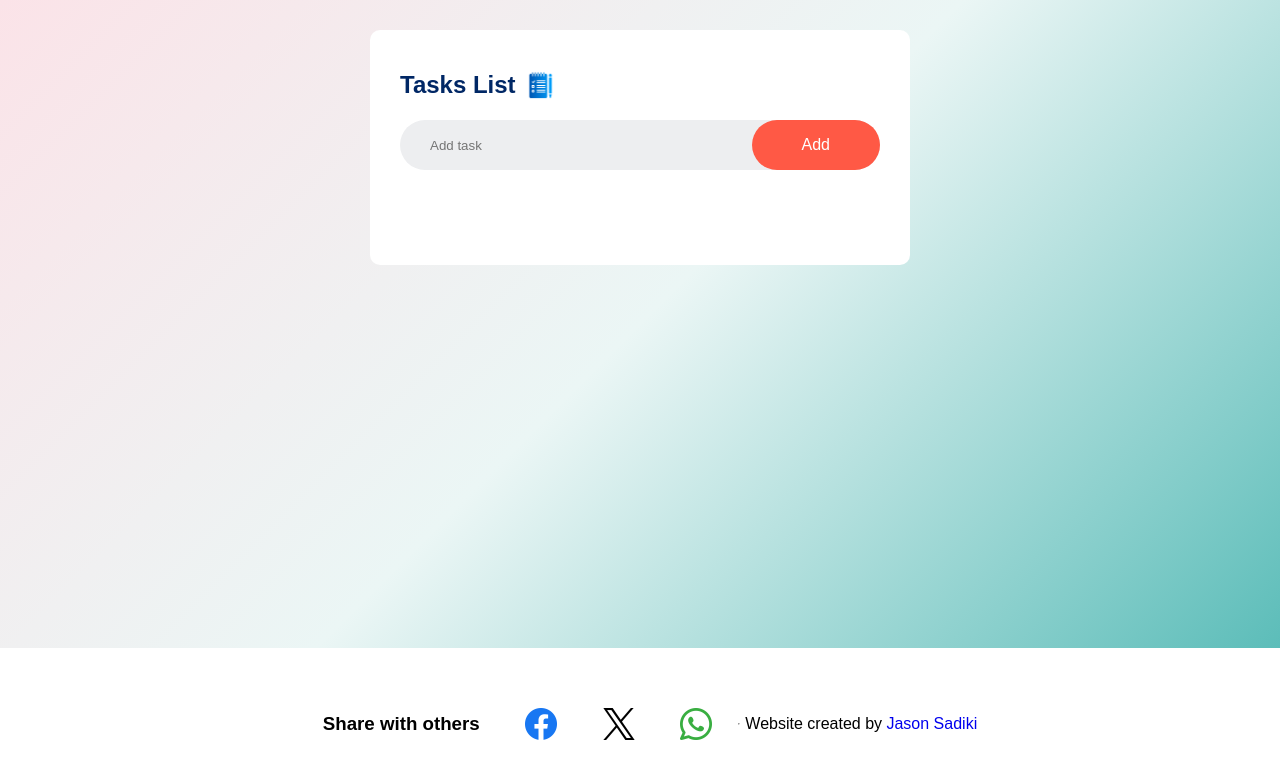
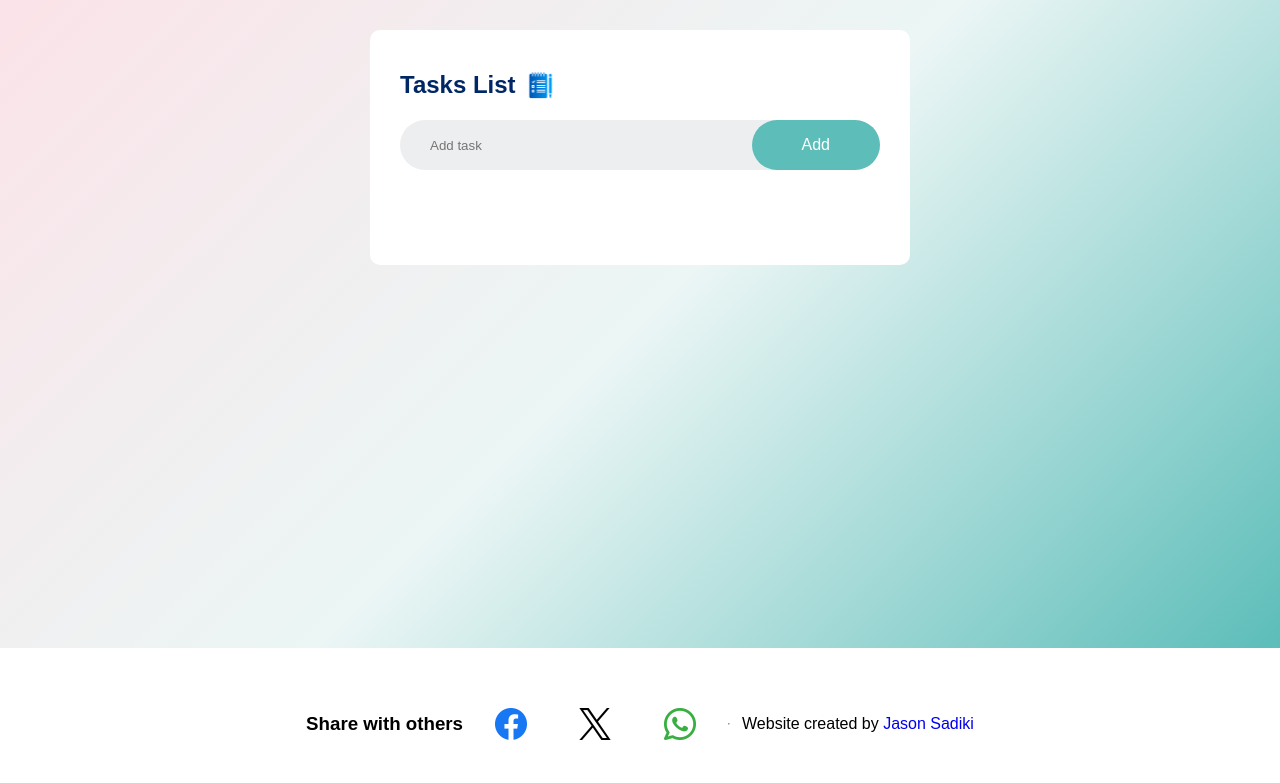
Before and after one commit to thilisadiki/todo-app, a plain HTML site: page index.html in a window 1280 px wide. Drawn offline with Linux system fonts and the light colour scheme.

Commit message:
add comments to code

```diff
--- a/index.html
+++ b/index.html
@@ -15,22 +15,14 @@
                 <button onclick="addTask()">Add</button>
             </div>
             <ul id="list-container">
-               <!-- <li class="checked">Task 1</li>
-                <li> Task 2</li>
-                <li>Task 3</li> -->
             </ul>
-
         </div>
-
-
-
-
     </div>
     <footer class="icons-container">
-        <h3 class="icon-items" > Share with others </h3>
-        <a class="icon-items" href="https://www.facebook.com/sharer/sharer.php?u=https://thilisadiki.dev" target="_blank"><img src="./images/facebook.png" width="32px" height="auto" alt="Facebook"></a>
-        <a class="icon-items" href="https://twitter.com/intent/tweet?url=https://thilisadiki.dev&text=Check%20out%20this%20awesome%20todo%20list%20app!" target="_blank"><img src="./images/twitter.png" width="32px" height="auto" alt="Twitter"></a>
-        <a class="icon-items" href="whatsapp://send?text=Check%20out%20this%20awesome%20todo%20list%20app%20at%20https://thilisadiki.dev" target="_blank"><img src="./images/whatsapp.png" width="32px" height="auto" alt="WhatsApp"></a>
+        <h3 > Share with others </h3>
+        <a class="icons-items" href="https://www.facebook.com/sharer/sharer.php?u=https://thilisadiki.dev" target="_blank"><img src="./images/facebook.png" width="32px" height="auto" alt="Facebook"></a>
+        <a class="icons-items" href="https://twitter.com/intent/tweet?url=https://thilisadiki.dev&text=Check%20out%20this%20awesome%20todo%20list%20app!" target="_blank"><img src="./images/twitter.png" width="32px" height="auto" alt="Twitter"></a>
+        <a class="icons-items" href="whatsapp://send?text=Check%20out%20this%20awesome%20todo%20list%20app%20at%20https://thilisadiki.dev" target="_blank"><img src="./images/whatsapp.png" width="32px" height="auto" alt="WhatsApp"></a>
         <hr>
         <p>Website created by <a href="https://thilisadiki.dev">Jason Sadiki</a></p>
 </footer>
--- a/style.css
+++ b/style.css
@@ -1,3 +1,5 @@
+/* Resetting styles */
+
 * {
     margin: 0;
     padding: 0;
@@ -5,12 +7,15 @@
     box-sizing: border-box;
 }
 
+/* Global styling */
+
 body {
     display: flex;
     flex-direction: column;
     min-height: 100vh;
 }
 
+/* Main content container */
 .container {
     flex-grow: 1;
     display: flex;
@@ -19,6 +24,7 @@ body {
     background: linear-gradient(135deg, #fbe3e8, #ebf6f5, #5cbdb9);
     padding: 10px;
 }
+
 
 .todo-app {
     width: 100%;
@@ -64,7 +70,7 @@ button {
     border: none;
     outline: none;
     padding: 16px 50px;
-    background: #ff5945;
+    background: #5cbdb9;
     color: #fff;
     font-size: 16px;
     cursor: pointer;
@@ -120,7 +126,7 @@ ul li span:hover {
     background: #edeef0;
 }
 
-/* Styles for the social media icons container */
+/* Container for icons */
 .icons-container {
     width: 100%;
     max-width: 720px;
@@ -133,7 +139,8 @@ ul li span:hover {
     justify-content: space-around;
 }
 
-.icon-items {
+/* stying individual for icons */
+.icons-items {
     padding: 20px;
     display: inline-flex;
     align-items: center;
```
